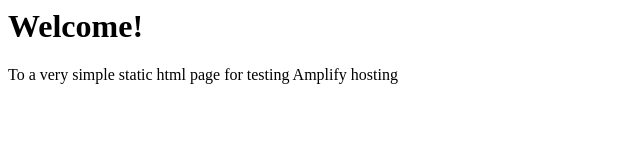
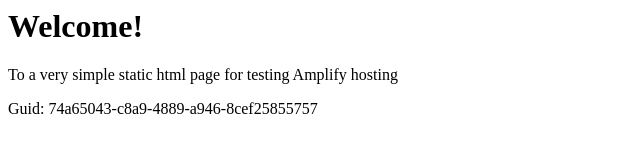
Before and after one commit to aws-aemilia-syd/Github-PR-Commit-Integration-Test-DoNotTouch-v0-preprod-ap-southeast-2, a website: page src/index.html in a window 1280 px wide. Shown: the whole page, without its empty margins (0-640 px from the left). Drawn offline with Linux system fonts and the light colour scheme.

Commit message:
commit from integ tests

```diff
--- a/src/index.html
+++ b/src/index.html
@@ -1,3 +1,5 @@
+
+
 <html lang="en">
 
 <head>
@@ -10,6 +12,6 @@
 <body>
     <h1>Welcome!</h1>
     <p>To a very simple static html page for testing Amplify hosting</p>
-</body>
+    <p>Guid: 74a65043-c8a9-4889-a946-8cef25855757</p></body>
 
 </html>
```
